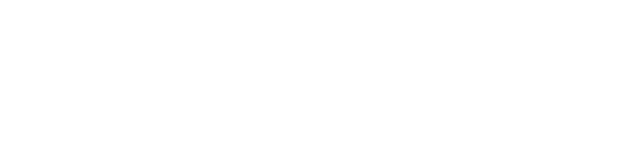
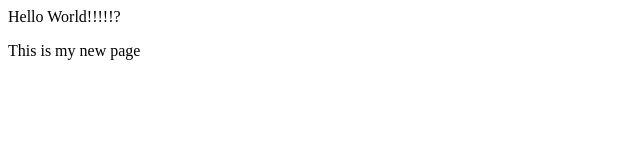
Before and after one commit to WVCS/website-zoeylestyk, a plain HTML site: page index.html in a window 1280 px wide. Shown: the whole page, without its empty margins (0-640 px from the left). Drawn offline with Linux system fonts and the light colour scheme.

Commit message:
Update index.html

```diff
--- a/index.html
+++ b/index.html
@@ -1,9 +1,9 @@
 <html>
-
-
-
-
-
-
-
+    <head>
+        <title>Testing Hello World</title>
+    </head>
+    <body>
+        <p>Hello World!!!!!?</p>
+        <p>This is my new page</p>
+    </body>
 </html>
```
